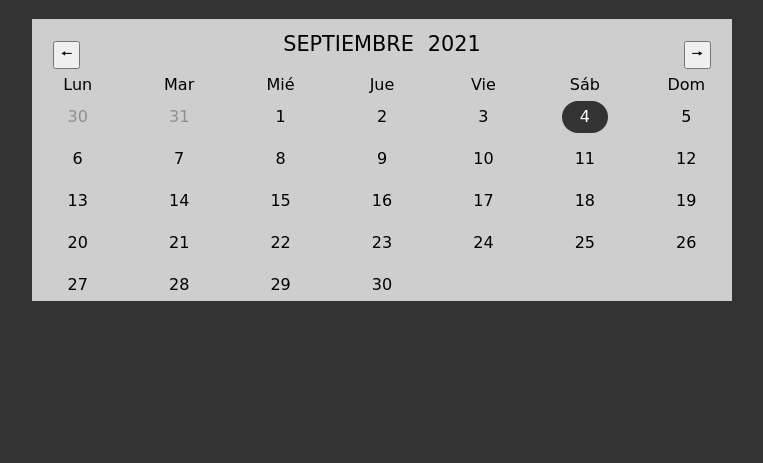
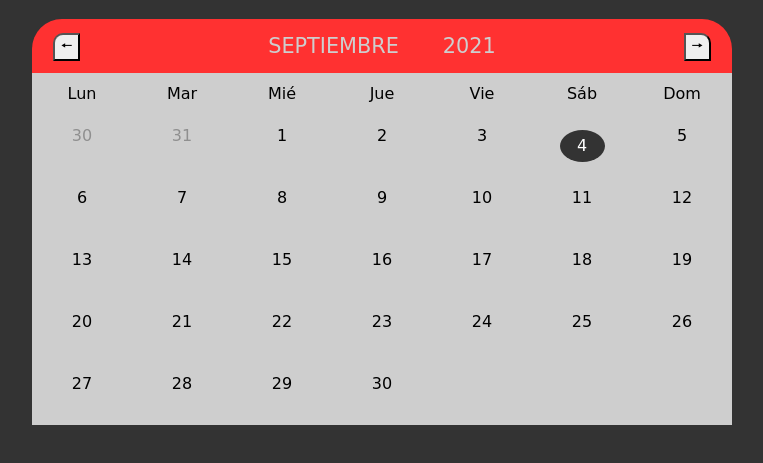
Before and after one commit to Fran26TE/Calendario, a plain HTML site: page index.html in a window 1280 px wide. Shown: the part 61-524 px from the top of the page, without its empty margins (258-1021 px from the left). Drawn offline with Linux system fonts and the light colour scheme.

Commit message:
actualización

```diff
--- a/style.css
+++ b/style.css
@@ -9,13 +9,16 @@ h1 {
 
 .calendario {
     font-family: cursive;
-    background-color: #cecece;
     width: 80%;
     max-width: 700px;
     margin: auto;
 }
 
 .calendario_info {
+    background-color: #ff3131;
+    color: #cecece;
+    border-top-left-radius: 30px;
+    border-top-right-radius: 30px;
     display: flex;
     align-items: center;
     padding: 0 1em;
@@ -25,16 +28,24 @@ h1 {
 
 .mes_actual {
     margin-right: 7px;
+    padding: 15px;
 }
 
 .ano_actual {
     margin-left: 7px;
+    padding: 15px;
 }
 
 .mes_anterior, .mes_siguiente {
     color: #333333;
-    cursor: pointer;
-    font-size: 2.0em;
+}
+
+.mes_anterior button {
+    border-top-left-radius: 10px;
+}
+
+.mes_siguiente button {
+    border-top-right-radius: 10px;
 }
 
 .mes_anterior {
@@ -45,7 +56,13 @@ h1 {
     margin-left: auto;
 }
 
+.calendario_dias {
+    height: 300px;
+}
+
 .calendario_semana, .calendario_dias {
+    padding: 5px;
+    background-color: #cecece;
     display: grid;
     grid-template-columns: repeat(7, 1fr);
     grid-gap: 10px;
@@ -60,7 +77,7 @@ h1 {
     background: #333333;
     color: white;
     width: 50%;
-    border-radius: 30px;
+    border-radius: 60%;
     margin: auto;
 }
 
```
